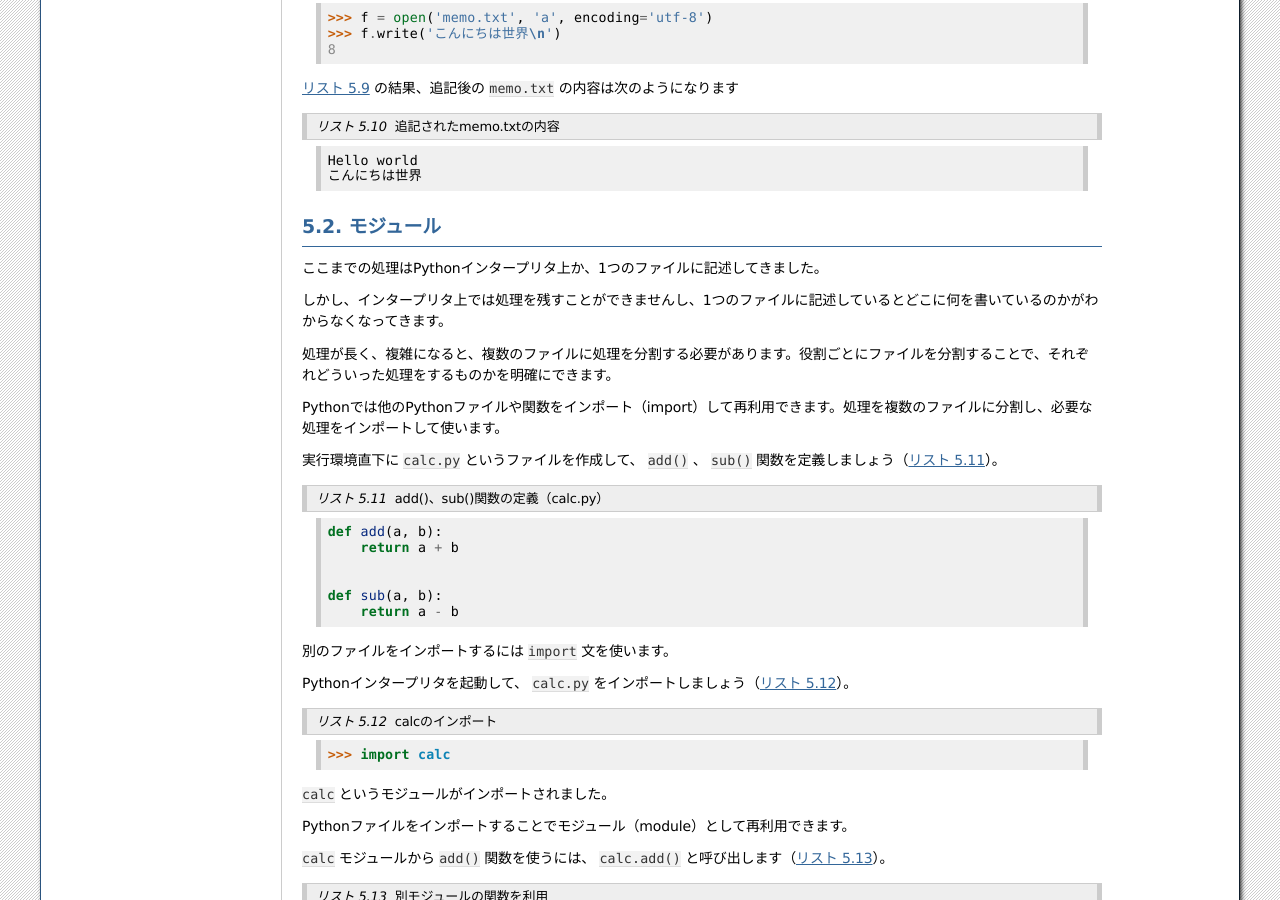
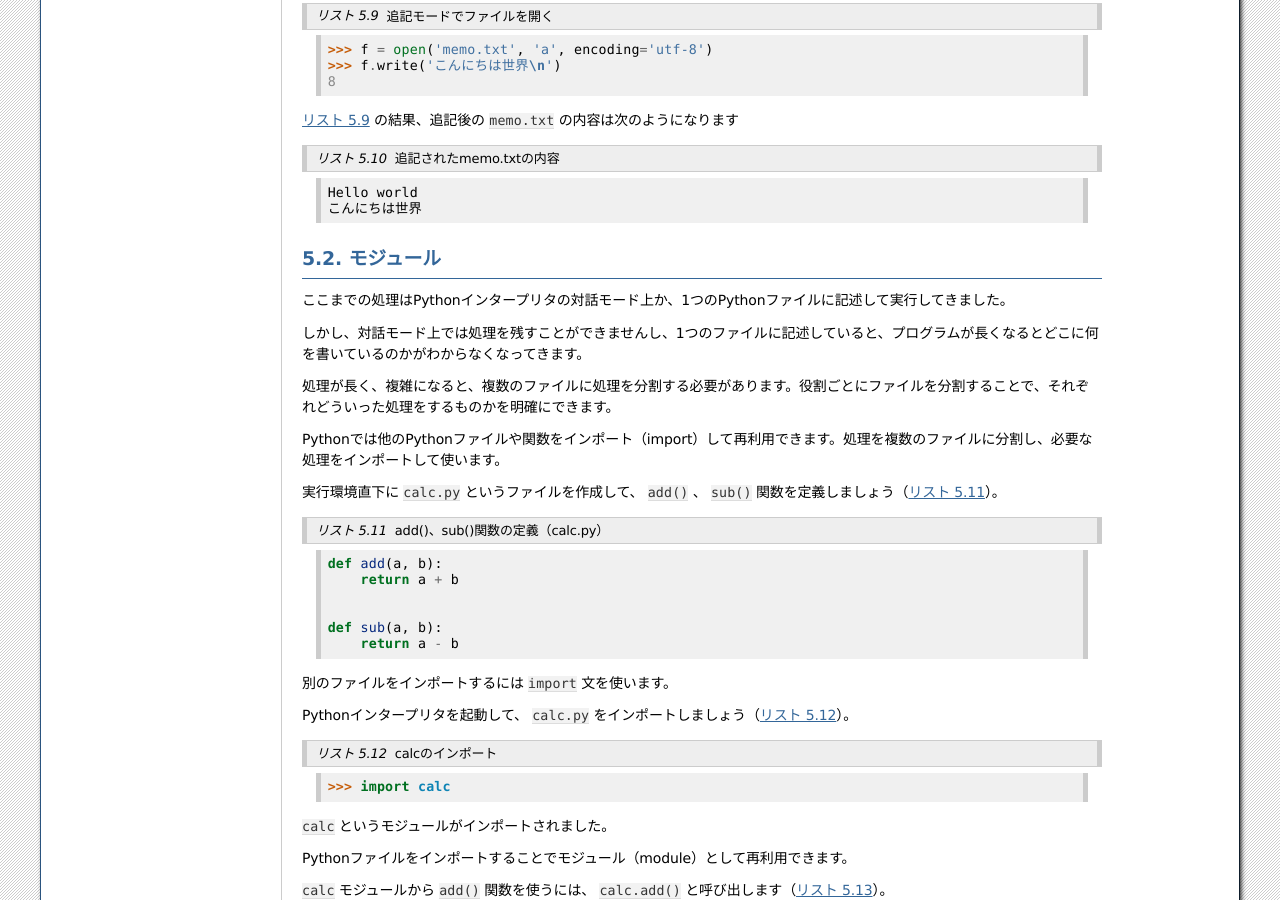
Before and after one commit to pyconjp/pycamp.pycon.jp, a Sphinx documentation site: the page built from source/textbook/5_module.rst, in a window 1280 px wide and 900 px high, scrolled down 1947 px. Built offline with Sphinx 7.4.7, drawn with Linux system fonts in a browser that asks for light colours; some of the changed text lies outside the part shown.

Commit message:
refs #77 ファイル操作とモジュールの表現を修正

```diff
--- a/source/textbook/5_module.rst
+++ b/source/textbook/5_module.rst
@@ -43,6 +43,8 @@ Pythonでファイルを開くには ``open()`` 関数を使います。
 
 ``open()`` 関数は、ファイルオブジェクト（:numref:`file-open` の場合はf）を返します。
 ファイルオブジェクトは実際のファイルに対応するオブジェクトです。
+
+**encoding** 引数にはファイルの文字コード(この場合は utf-8)を指定します。
 
 ファイルの読み込み
 ----------------------
@@ -156,9 +158,9 @@ Pythonでファイルを開くには ``open()`` 関数を使います。
 モジュール
 =====================
 
-ここまでの処理はPythonインタープリタ上か、1つのファイルに記述してきました。
+ここまでの処理はPythonインタープリタの対話モード上か、1つのPythonファイルに記述して実行してきました。
 
-しかし、インタープリタ上では処理を残すことができませんし、1つのファイルに記述しているとどこに何を書いているのかがわからなくなってきます。
+しかし、対話モード上では処理を残すことができませんし、1つのファイルに記述していると、プログラムが長くなるとどこに何を書いているのかがわからなくなってきます。
 
 処理が長く、複雑になると、複数のファイルに処理を分割する必要があります。役割ごとにファイルを分割することで、それぞれどういった処理をするものかを明確にできます。
 
```
